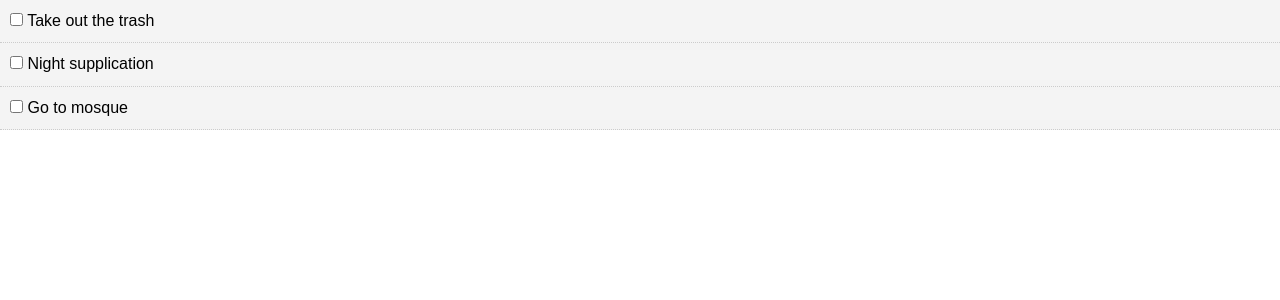
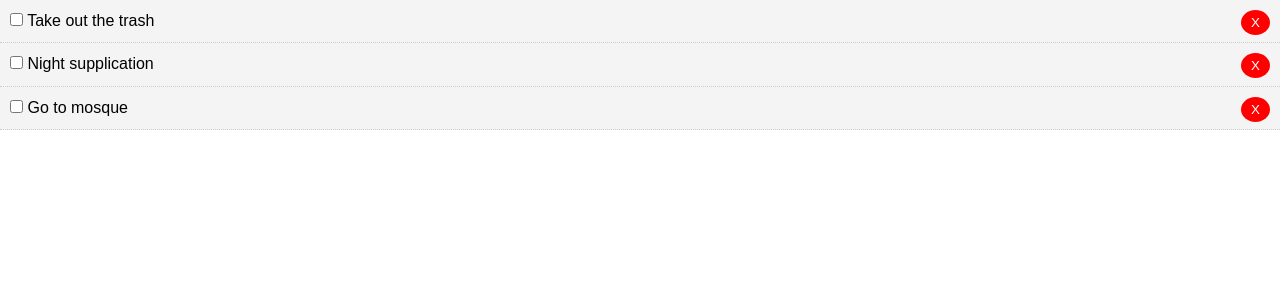
Before and after one commit to jobisne/todo-app, a React (Create React App) app: page / in a window 1280 px wide. Shown: the top 300 px of the page. Built offline with nearby package versions, Linux system fonts and the light colour scheme.

Commit message:
delete button implemented

```diff
--- a/src/App.js
+++ b/src/App.js
@@ -22,15 +22,32 @@ class App extends Component {
       }
     ]
   }
+// Toggle Complete
+  markComplete = (id) => {
+    this.setState({
+      todos: this.state.todos.map((todo) => {
+        if (todo.id === id) {
+          todo.completed = !todo.completed
+        }
+        return todo;
+      })
+    });
+  }
 
-  markComplete = (id) => {
-    console.log(id);
+  //Delete Todo
+  deleteTodo = (id) => {
+    this.setState({
+      todos: this.state.todos.filter((todo) => todo.id !== id )
+    });
+    console.log('tes', id)
   }
 
   render() {
     return (
       <div className="App">
-        <Todos  todos = { this.state.todos } markComplete = {this.markComplete} />
+        <Todos  todos = { this.state.todos } markComplete = {this.markComplete}
+        deleteTodo = {this.deleteTodo}
+        />
       </div>
     );
   }
--- a/src/components/Todoitem.js
+++ b/src/components/Todoitem.js
@@ -13,6 +13,7 @@ export class Todoitem extends Component {
   };
 
   render() {
+
     const { id, title } = this.props.todo;
     return (
       <div style={this.getStyle()}>
@@ -25,6 +26,7 @@ export class Todoitem extends Component {
           />
           {'   '}
           {title}
+          <button onClick={() => {this.props.deleteTodo(id)}} style={btnStyle}>X</button>
         </p>
       </div>
     );
@@ -34,5 +36,15 @@ export class Todoitem extends Component {
 Todoitem.PropTypes = {
   todo: PropTypes.object.isRequired
 };
+const btnStyle = {
+  background: '#ff0000',
+  color: '#fff',
+  padding: '5px 10px',
+  border: 'none',
+  borderRadius: '50%',
+  cursor: 'pointer',
+  float: 'right'
+}
+
 
 export default Todoitem;
--- a/src/components/Todos.js
+++ b/src/components/Todos.js
@@ -8,7 +8,7 @@ class Todos extends Component {
   render() {
 
     return this.props.todos.map((todo) => (
-     <Todoitem key={todo.id} todo={todo} markComplete = {this.props.markComplete} />
+     <Todoitem key={todo.id} todo={todo} markComplete = {this.props.markComplete} deleteTodo = {this.props.deleteTodo} />
     ))
   }
 }
```
